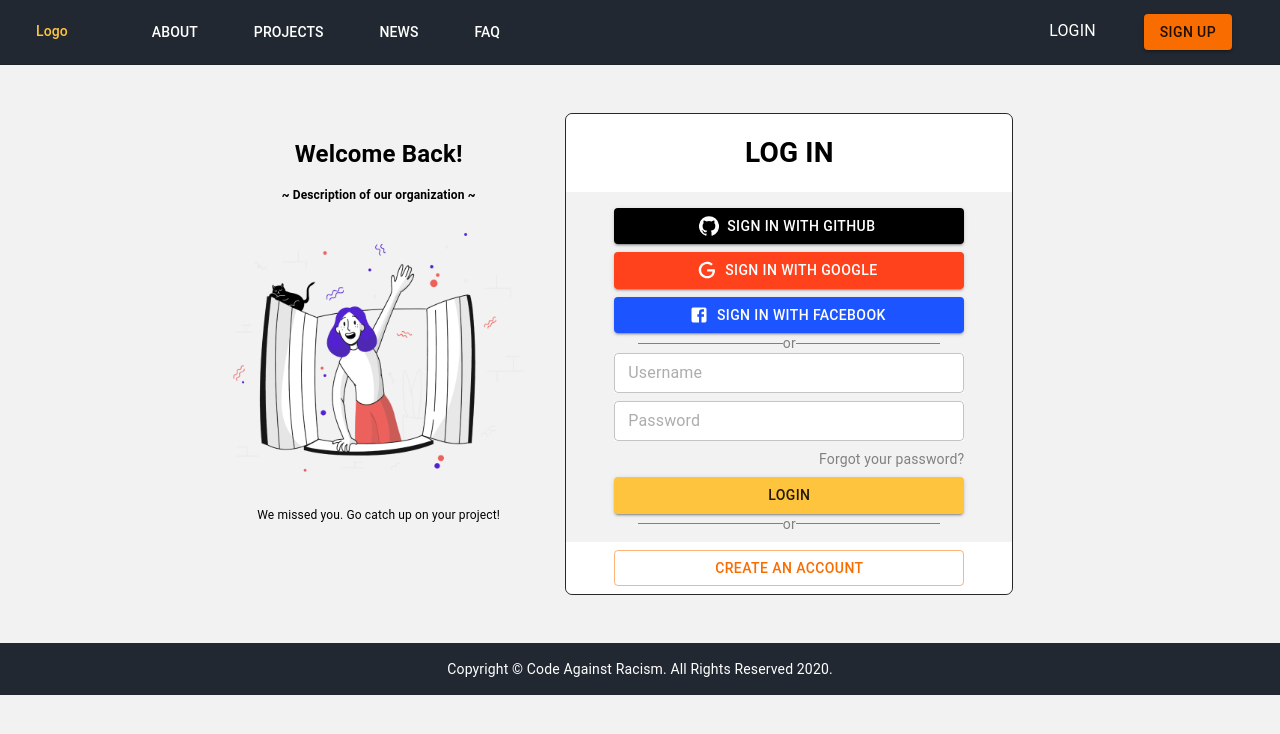
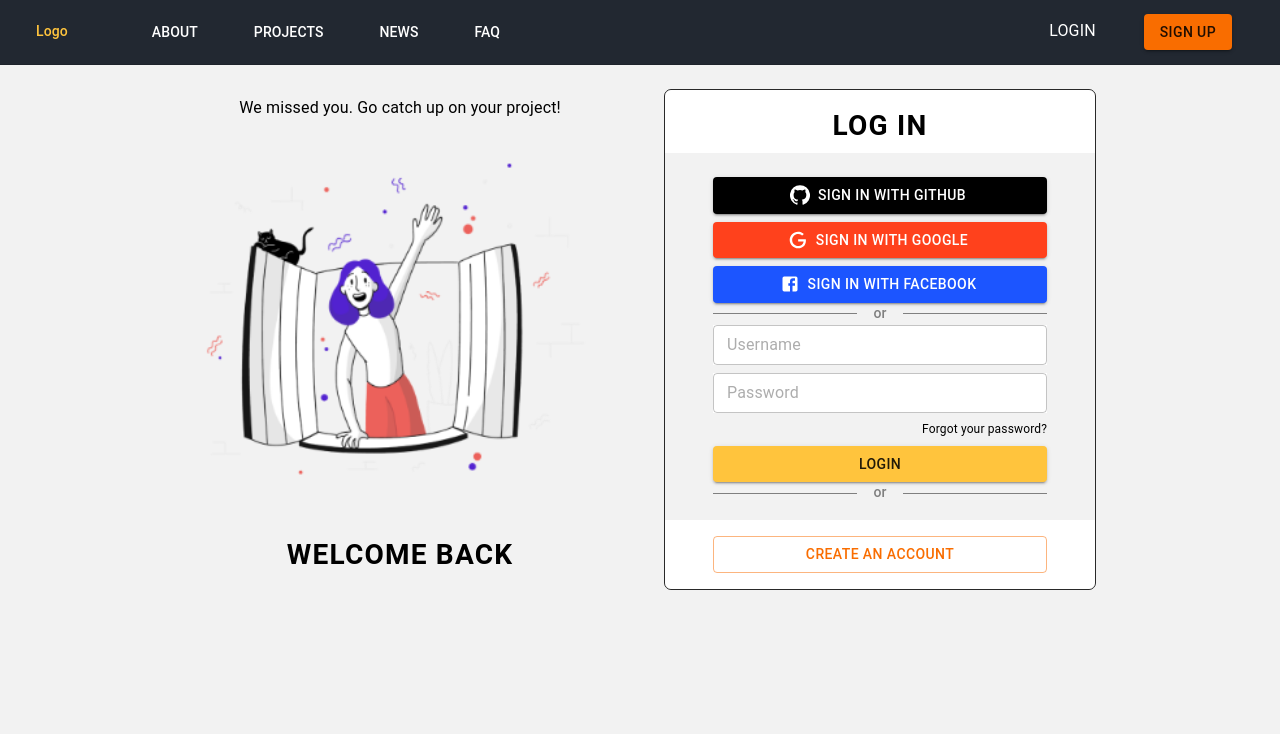
Before and after one commit to CodeAgainstRacism/codeagainstracism.org, a React (Create React App) app in the folder frontend/: page /login in a window 1280 px wide. Shown: the top 734 px of the page. Built offline with nearby package versions, Linux system fonts and the light colour scheme.

Commit message:
Split Login and SingUp form into 2 pages instead of 1 component

```diff
--- a/frontend/src/App.js
+++ b/frontend/src/App.js
@@ -27,7 +27,6 @@ class App extends React.Component {
               <Route exact path="/projects" component={Projects} />
               <Route exact path="/news" component={News} />
               <Route exact path="/faq" component={FAQ} />
-              <Route exact path="/signup" component={SignUp} />
               <Route exact path="/login" component={LogIn} />
               <Route
                 exact
--- a/frontend/src/components/Footer.jsx
+++ b/frontend/src/components/Footer.jsx
@@ -6,6 +6,7 @@ const useStyles = makeStyles((theme) => ({
     backgroundColor: theme.navbar.default,
     color: theme.palette.text.secondary,
     padding: theme.spacing(2),
+    height: "10vh",
   },
 }));
 
--- a/frontend/src/components/NavBar.jsx
+++ b/frontend/src/components/NavBar.jsx
@@ -29,6 +29,8 @@ const useStyles = makeStyles((theme) => ({
   },
   toolbar: {
     display: "flex",
+    alignItems: "center",
+    justifyContent: "space-around",
     flexWrap: "wrap",
   },
   toolbarRight: {
--- a/frontend/src/pages/LogIn.jsx
+++ b/frontend/src/pages/LogIn.jsx
@@ -1,23 +1,35 @@
 import React from "react";
-import { MuiThemeProvider, Link, createMuiTheme, makeStyles, Container, CssBaseline, Grid, TextField, Button} from '@material-ui/core';
-import GitHubIcon from '@material-ui/icons/GitHub';
-import FacebookIcon from '@material-ui/icons/Facebook';
-import SvgIcon from '@material-ui/core/SvgIcon';
-import Footer from "../components/Footer";
+import {
+  makeStyles,
+  useTheme,
+  MuiThemeProvider,
+  Box,
+  Button,
+  Link,
+  createMuiTheme,
+  Container,
+  Grid,
+  TextField,
+  Typography,
+} from "@material-ui/core";
+import GitHubIcon from "@material-ui/icons/GitHub";
+import FacebookIcon from "@material-ui/icons/Facebook";
+import SvgIcon from "@material-ui/core/SvgIcon";
 import HandWave from "../assets/Hand waving.png";
-import {Link as RouterLink } from "react-router-dom";
+import { Link as RouterLink } from "react-router-dom";
 
 /**Icon Button Colors */
-const blackTheme = createMuiTheme({ palette: { primary: {main: "#000" }} })
-const redTheme = createMuiTheme({ palette: { primary: {main: "#ff411c" }} })
-const blueTheme = createMuiTheme({ palette: { primary: {main: "#1c55ff" }} })
+const blackTheme = createMuiTheme({ palette: { primary: { main: "#000" } } });
+const redTheme = createMuiTheme({ palette: { primary: { main: "#ff411c" } } });
+const blueTheme = createMuiTheme({ palette: { primary: { main: "#1c55ff" } } });
 
 const LoginStyles = makeStyles((theme) => ({
-
   root: {
     flexGrow: 1,
   },
-
+  outerContainer: {
+    padding: theme.spacing(3),
+  },
   /**Divider with text in between */
   dividerBar: {
     height: "1px",
@@ -25,7 +37,7 @@ const LoginStyles = makeStyles((theme) => ({
     flexGrow: 1,
   },
 
-  dividerContainer:{
+  dividerContainer: {
     display: "flex",
     alignItems: "center",
     color: "#808080",
@@ -33,64 +45,100 @@ const LoginStyles = makeStyles((theme) => ({
   },
 
   /*containers*/
-  recoveryContainer: {
-    padding: theme.spacing(0,0,0,0),
-    textAlign: 'right',
-    color: "#808080",
+  header: {
+    fontWeight: "bold",
+    paddingTop: "0.67em",
+    letterSpacing: theme.spacing(0.15),
+    width: "100%",
+    fontSize: theme.spacing(3.5),
+    textTransform: "uppercase",
   },
-
-  innerContainer: {
-    alignItems: "stretch",
-    background: theme.palette.background,
-    overflow: "hidden",
+  leftGridContainer: {
+    display: "flex",
+    direction: "column",
+    justifyContent: "center",
+    alignItems: "center",
+  },
+  imageContainer: {
     display: "flex",
     justifyContent: "center",
-    maxHeight: "100 vh",
-    padding: theme.spacing(6, 2),
-    textAlign: 'center',
+    // TODO
+    width: "350px",
+    height: "350px",
   },
-
-  loginContainer: {
-    width: '100%',
-    border: '1px solid #292929',
-    alignItems: "center",
+  formContainer: {
+    width: "100%",
+    border: "1px solid #292929",
     boxSizing: "border-box",
     overflow: "auto",
-    borderRadius: "7px 7px 7px 7px",
-    transform: "matrix(1, 0, 0, 1, 0, 0)"
+    borderRadius: "7px",
+    transform: "matrix(1, 0, 0, 1, 0, 0)",
   },
-
-  loginHeader:{
+  formHeaderBackground: {
     width: "100%",
     display: "flex",
     alignItems: "center",
     justifyContent: "space-evenly",
     background: "white",
-    borderRadius: "7px 7px 0px 0px"
+    borderRadius: "7px 7px 0px 0px",
+  },
+  formBody: {
+    fontSize: theme.spacing(1.5),
+    width: "100%",
+    overflow: "auto",
+    padding: theme.spacing(2, 6, 2, 6),
+  },
+  formFooter: {
+    width: "100%",
+    padding: theme.spacing(2, 6, 2, 6),
+    display: "flex",
+    alignItems: "center",
+    justifyContent: "space-evenly",
+    background: "white",
+    borderRadius: "0px 0px 7px 7px",
+  },
+
+  loginContainer: {
+    width: "100%",
+    border: "1px solid #292929",
+    alignItems: "center",
+    boxSizing: "border-box",
+    overflow: "auto",
+    borderRadius: "7px 7px 7px 7px",
+    transform: "matrix(1, 0, 0, 1, 0, 0)",
+  },
+
+  loginHeader: {
+    width: "100%",
+    display: "flex",
+    alignItems: "center",
+    justifyContent: "space-evenly",
+    background: "white",
+    borderRadius: "7px 7px 0px 0px",
   },
 
   loginFooter: {
     width: "100%",
-    padding: theme.spacing(1,6,1,6),
+    padding: theme.spacing(1, 6, 1, 6),
     display: "flex",
     alignItems: "center",
     justifyContent: "space-evenly",
     background: "white",
-    borderRadius: "0px 0px 7px 7px"
+    borderRadius: "0px 0px 7px 7px",
   },
 
   loginBody: {
-    fontSize : "12 px",
+    fontSize: "12 px",
     width: "100%",
     overflow: "auto",
-    padding: theme.spacing(1,6,1,6)
+    padding: theme.spacing(1, 6, 1, 6),
   },
 
   textContainer: {
     position: "relative",
     fontSize: "12px",
     width: "100%",
-    padding: theme.spacing(1,1,1,1),
+    padding: theme.spacing(1, 1, 1, 1),
     alignItems: "center",
   },
 
@@ -109,122 +157,169 @@ const LoginStyles = makeStyles((theme) => ({
   },
 }));
 
-
 export default function LogIn(props) {
   const classes = LoginStyles();
+  const theme = useTheme();
   return (
     <React.Fragment>
-      <CssBaseline />
-        <Container disableGutters = {true} className = {classes.innerContainer}>
-          <Container disableGutters = {true} className = {classes.pageContainer}>
-          <div className={classes.root}>
-            <Grid container spacing={0}>
+      <main>
+        <Container maxWidth="md" className={classes.outerContainer}>
+          <Grid container spacing={6}>
             {/**Text and Image */}
-              <Grid item xs={5}>
-                <Container className = {classes.textContainer}>
-                  <h1>Welcome Back! </h1>
-                  <h4>~ Description of our organization ~</h4>
-                  <img src = {HandWave} alt = "hand"/>
-                  <p>We missed you. Go catch up on your project!</p>
-                </Container>
+            <Grid item container xs={6} className={classes.leftGridContainer}>
+              <Typography variant="body1" gutterBottom>
+                We missed you. Go catch up on your project!
+              </Typography>
+              <Box my={1} className={classes.imageContainer}>
+                <img
+                  src={HandWave}
+                  alt="Hand Waving"
+                  style={{ objectFit: "contain" }}
+                />
+              </Box>
+              <Typography
+                variant="h4"
+                align="center"
+                gutterBottom
+                className={classes.header}
+              >
+                Welcome Back
+              </Typography>
             </Grid>
             {/**Login Page */}
             <Grid item xs={6}>
-                <Container disableGutters = {true} className={classes.loginContainer}>
-                  <Container className = {classes.loginHeader}>
-                    <h1>LOG IN</h1>
+              <Container
+                disableGutters={true}
+                direction="column"
+                justify="center"
+                alignItems="center"
+                className={classes.formContainer}
+              >
+                <Container className={classes.formHeaderBackground}>
+                  <Typography
+                    variant="h4"
+                    align="center"
+                    gutterBottom
+                    className={classes.header}
+                    style={{ textTransform: "uppercase" }}
+                  >
+                    Log In
+                  </Typography>
                 </Container>
-                  <Container className = {classes.loginBody}>
+                <Container className={classes.formBody}>
                   {/**Github Icon Button */}
                   <MuiThemeProvider theme={blackTheme}>
                     <Button
-                        fullWidth = {true}
+                      fullWidth={true}
                       variant="contained"
                       color="primary"
                       className={classes.button}
-                        startIcon={<GitHubIcon />}>
+                      startIcon={<GitHubIcon />}
+                    >
                       Sign In with Github
                     </Button>
                   </MuiThemeProvider>
                   {/**Google Icon Button */}
                   <MuiThemeProvider theme={redTheme}>
                     <Button
-                        fullWidth = {true}
+                      fullWidth={true}
                       variant="contained"
                       color="primary"
                       className={classes.button}
-                        startIcon={<SvgIcon {...props}>
-                        <path d="M21.35 11.1h-9.17v2.73h6.51c-.33 3.81-3.5 5.44-6.5 5.44C8.36 19.27 5 16.25 5 12c0-4.1 3.2-7.27 7.2-7.27 3.09 0 4.9 1.97 4.9 1.97L19 4.72S16.56 2 12.1 2C6.42 2 2.03 6.8 2.03 12c0 5.05 4.13 10 10.22 10 5.35 0 9.25-3.67 9.25-9.09 0-1.15-.15-1.81-.15-1.81z"/>
-                        </SvgIcon>}>
+                      startIcon={
+                        <SvgIcon {...props}>
+                          <path d="M21.35 11.1h-9.17v2.73h6.51c-.33 3.81-3.5 5.44-6.5 5.44C8.36 19.27 5 16.25 5 12c0-4.1 3.2-7.27 7.2-7.27 3.09 0 4.9 1.97 4.9 1.97L19 4.72S16.56 2 12.1 2C6.42 2 2.03 6.8 2.03 12c0 5.05 4.13 10 10.22 10 5.35 0 9.25-3.67 9.25-9.09 0-1.15-.15-1.81-.15-1.81z" />
+                        </SvgIcon>
+                      }
+                    >
                       Sign In with Google
                     </Button>
                   </MuiThemeProvider>
                   {/**Facebook Icon Button */}
                   <MuiThemeProvider theme={blueTheme}>
-                      <Button fullWidth = {true}
+                    <Button
+                      fullWidth={true}
                       variant="contained"
                       color="primary"
                       className={classes.button}
-                        startIcon={<FacebookIcon />}>
+                      startIcon={<FacebookIcon />}
+                    >
                       Sign In with Facebook
                     </Button>
                   </MuiThemeProvider>
                   {/**Divider with text "or" in between */}
-                    <Container className = {classes.dividerContainer}>
-                      <Container className = {classes.dividerBar}></Container>
-                        or
-                      <Container className = {classes.dividerBar}></Container>
-                    </Container>
-                    <Grid id = "row" container spacing = {1}>
+                  <Divider classes={classes} theme={theme} />
+                  {/** Right Grid **/}
+
+                  <Grid id="row" container spacing={1}>
                     <Grid item xs={12}>
-                          <TextField label = "Username"/>
+                      <TextField label="Username" />
                     </Grid>
                     <Grid item xs={12}>
-                        <TextField type = "password" label = "Password"/>
+                      <TextField type="password" label="Password" />
                     </Grid>
-                      <Grid item xs={6}></Grid>
-                      <Grid item xs={6}>
-                      <Container className = {classes.recoveryContainer}>
+
+                    <Grid
+                      item
+                      container
+                      xs={12}
+                      display="flex"
+                      justify="flex-end"
+                    >
                       <Link
                         component={RouterLink}
                         to="/accountrecovery"
-                          color = "inherit"
-                          underline="none">
+                        color="inherit"
+                        underline="none"
+                      >
                         Forgot your password?
                       </Link>
-                        </Container>
                     </Grid>
                   </Grid>
-                    <Button className={classes.button} fullWidth = {true} color = "primary" variant="contained">Login </Button>
+
+                  <Button
+                    className={classes.button}
+                    fullWidth={true}
+                    color="primary"
+                    variant="contained"
+                  >
+                    Login
+                  </Button>
+
                   {/**Divider with text "or" in between */}
-                  <Container className = {classes.dividerContainer}>
-                    <Container className = {classes.dividerBar}></Container>
-                      or
-                    <Container className = {classes.dividerBar}></Container>
+                  <Divider classes={classes} theme={theme} />
                 </Container>
-                </Container>
-                <Container className = {classes.loginFooter}>
+                <Container className={classes.formFooter}>
                   <Button
                     href="#"
                     component={RouterLink}
                     to="/signup"
-                    fullWidth = {true}
-                    color = "secondary"
-                    variant = "outlined">
+                    fullWidth={true}
+                    color="secondary"
+                    variant="outlined"
+                  >
                     Create an Account
                   </Button>
                 </Container>
               </Container>
             </Grid>
           </Grid>
-        </div>
         </Container>
-    </Container>
-    {/* Footer */}
-    <Footer />
-    {/* End footer */}
+      </main>
     </React.Fragment>
   );
+}
 
-
-}
+const Divider = (props) => {
+  const classes = props.classes;
+  const theme = props.theme;
+  return (
+    <Box className={classes.dividerContainer}>
+      <Container className={classes.dividerBar}></Container>
+      <Typography variant="subtitle2" style={{ padding: theme.spacing(0, 2) }}>
+        or
+      </Typography>
+      <Container className={classes.dividerBar}></Container>
+    </Box>
+  );
+};
--- a/frontend/src/pages/SignUp.jsx
+++ b/frontend/src/pages/SignUp.jsx
@@ -1,44 +1,53 @@
 import React from "react";
 import {
   makeStyles,
+  Box,
   Container,
-  CssBaseline,
   Grid,
+  TextField,
+  Typography,
   Button,
 } from "@material-ui/core";
-import Footer from "../components/Footer";
-import SignUpImage from "../assets/SignUpImage.png";
-import organization from "../components/SignUpOrganization";
-import individual from "../components/SignUpIndividual";
+import DiversityTeam from "../assets/create_a_team.png";
 
-//make the body a component so it varies from individual and organization
-
-const signStyles = makeStyles((theme) => ({
+const LoginStyles = makeStyles((theme) => ({
   root: {
     flexGrow: 1,
   },
-
   /*containers*/
-  innerContainer: {
-    alignItems: "stretch",
-    background: theme.palette.background.default,
-    overflow: "hidden",
+  outerContainer: {
+    padding: theme.spacing(3),
+  },
+  header: {
+    fontWeight: "bold",
+    paddingTop: "0.67em",
+    letterSpacing: theme.spacing(0.15),
+    width: "100%",
+    fontSize: theme.spacing(3.5),
+    textTransform: "uppercase",
+  },
+  leftGridContainer: {
+    display: "flex",
+    direction: "column",
+    justifyContent: "center",
+    alignItems: "center",
+  },
+  imageContainer: {
     display: "flex",
     justifyContent: "center",
-    padding: theme.spacing(2, 2),
-    textAlign: "center",
+    // TODO
+    width: "350px",
+    height: "350px",
   },
-
-  signContainer: {
+  formContainer: {
     width: "100%",
     border: "1px solid #292929",
-    alignItems: "center",
     boxSizing: "border-box",
+    overflow: "auto",
     borderRadius: "7px",
     transform: "matrix(1, 0, 0, 1, 0, 0)",
   },
-
-  signHeader: {
+  formHeaderBackground: {
     width: "100%",
     display: "flex",
     alignItems: "center",
@@ -46,73 +55,151 @@ const signStyles = makeStyles((theme) => ({
     background: "white",
     borderRadius: "7px 7px 0px 0px",
   },
-
-  signFooter: {
+  formBody: {
+    fontSize: theme.spacing(1.5),
     width: "100%",
-    padding: theme.spacing(1, 6, 1, 6),
+    overflow: "auto",
+    padding: theme.spacing(2, 6, 2, 6),
+  },
+  formFooter: {
+    width: "100%",
+    padding: theme.spacing(2, 6, 2, 6),
     display: "flex",
     alignItems: "center",
     justifyContent: "space-evenly",
     background: "white",
     borderRadius: "0px 0px 7px 7px",
   },
-
-  textContainer: {
-    position: "relative",
-    fontSize: "12px",
-    width: "100%",
-    padding: theme.spacing(1, 1, 1, 1),
-    alignItems: "center",
-  },
-
-  pageContainer: {
-    height: "60 vmax",
-    margin: "0 auto",
-    textAlign: "center",
-    background: "#f2f2f2",
-    overflow: "hidden",
-    maxWidth: "70vw",
-  },
 }));
 
-const SignUp = (props) => {
-  const classes = signStyles();
+export default function AuthForm(props) {
+  const classes = LoginStyles();
+  const { individual, organization } = props;
+
   return (
-    <div>
-      <form className="auth-form-container">
-        <h1> {this.props.individual ? "Individual" : "Organization"} </h1>
-        <div>
-          <label htmlFor="name">Name of Organization: </label>
-          <input type="text" name="name"></input>
-        </div>
-        <div>
-          <label htmlFor="EIN">EIN (Employer Identification Number):</label>
-          <input type="text" name="EIN"></input>
-        </div>
-        <div>
-          <label htmlFor="phoneNumber">Phone Number:</label>
-          <input type="tel" name="phoneNumber"></input>
-        </div>
-        <div>
-          <label htmlFor="email">Email</label>
-          <input type="email" name="email"></input>
-        </div>
-        <div>
-          <label htmlFor="password">Password</label>
-          <input type="password" name="password"></input>
-        </div>
-        <div>
-          <label htmlFor="confirm-password">Confirm Password</label>
-          <input type="password" name="confirm-password"></input>
-        </div>
-        <div>
-          <label htmlFor="description">Description of Organization:</label>
-          <textarea name="description" id="description" rows="5" cols="33" />
-        </div>
-        <button className="submit-button">Submit</button>
-      </form>
-    </div>
+    <React.Fragment>
+      <main>
+        <Container maxWidth="md" className={classes.outerContainer}>
+          <Grid container spacing={6}>
+            <Grid item container xs={6} className={classes.leftGridContainer}>
+              <Typography
+                variant="h4"
+                align="center"
+                gutterBottom
+                className={classes.header}
+              >
+                {organization ? "Create Your Team" : "Join Your Team"}
+              </Typography>
+
+              <Box my={1} className={classes.imageContainer}>
+                <img
+                  src={DiversityTeam}
+                  alt="diversity team"
+                  style={{ objectFit: "contain" }}
+                />
+              </Box>
+              <Typography variant="body1" gutterBottom>
+                We are a team of dedicated warriors who fight against racism in
+                Tech. Lorem ipsum dolor sit amet, consectetur adipiscing elit.
+                Morbi et nisl hendrerit, aliquet mi sed, scelerisque tortor.
+                Aliquam eu scelerisque quam, ac tristique dolor.
+              </Typography>
+            </Grid>
+            {/**Right Grid*/}
+            <Grid item xs={6}>
+              <Container
+                disableGutters={true}
+                direction="column"
+                justify="center"
+                alignItems="center"
+                className={classes.formContainer}
+              >
+                <Container className={classes.formHeaderBackground}>
+                  <Typography
+                    variant="h4"
+                    align="center"
+                    gutterBottom
+                    className={classes.header}
+                    style={{ textTransform: "uppercase" }}
+                  >
+                    Sign up
+                  </Typography>
+                </Container>
+                <Container className={classes.formBody}>
+                  {/* Display 3 Buttons for Google, Facebook, Github */}
+                  <Grid id="row" container spacing={1}>
+                    {individual && <IndividualFields />}
+                    {organization && <OrganizationFields />}
+                    <Grid item xs={12}>
+                      <TextField required label="Email" />
+                    </Grid>
+                    <Grid item xs={12}>
+                      <TextField required type="password" label="Password" />
+                    </Grid>
+
+                    <Grid item xs={12}>
+                      <TextField
+                        required
+                        type="password"
+                        label="Re-enter Password"
+                      />
+                    </Grid>
+
+                    <Grid item xs={12}>
+                      <TextField
+                        type="string"
+                        label={
+                          organization
+                            ? "What does your organization do?"
+                            : "About you"
+                        }
+                        multiline
+                        rows={4}
+                      />
+                    </Grid>
+                  </Grid>
+                </Container>
+
+                <Container className={classes.formFooter}>
+                  <Button fullWidth={true} color="primary" variant="contained">
+                    Create an Account
+                  </Button>
+                </Container>
+              </Container>
+            </Grid>
+          </Grid>
+        </Container>
+      </main>
+      {/* End footer */}
+    </React.Fragment>
+  );
+}
+
+const IndividualFields = (props) => {
+  return (
+    <React.Fragment>
+      <Grid item xs={12}>
+        <TextField required label="First Name" />
+      </Grid>
+      <Grid item xs={12}>
+        <TextField required label="Last Name" />
+      </Grid>
+    </React.Fragment>
   );
 };
 
-export default SignUp;
+const OrganizationFields = (props) => {
+  return (
+    <React.Fragment>
+      <Grid item xs={12}>
+        <TextField required label="Organization Name" />
+      </Grid>
+      <Grid item xs={12}>
+        <TextField required label="EIN (Employee Identification Number)" />
+      </Grid>
+      <Grid item xs={12}>
+        <TextField required label="Phone Number" />
+      </Grid>
+    </React.Fragment>
+  );
+};
```
Lines whose indentation alone changed are shown as unchanged.
